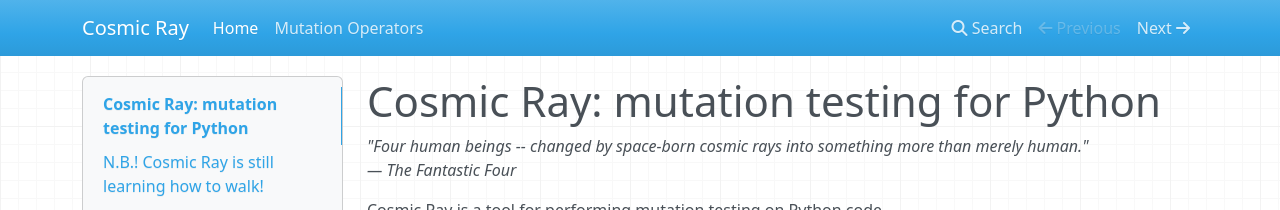
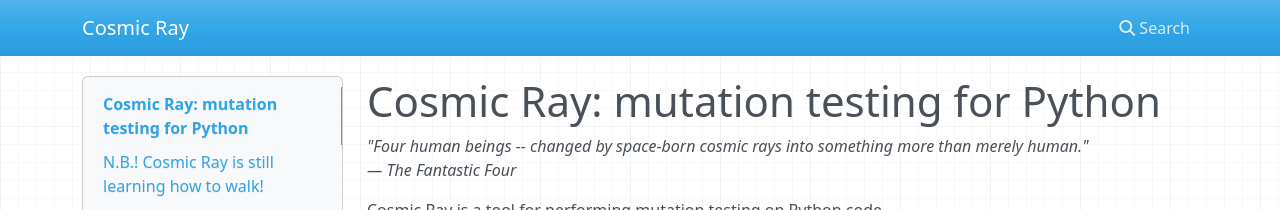
Before and after one commit to sixty-north/cosmic-ray, an MkDocs documentation site: the page built from docs/docs/index.md, in a window 1280 px wide. Shown: the top 210 px of the page. Built offline with MkDocs 1.6.1, drawn with Linux system fonts in a browser that asks for light colours; nearby versions of some CDN libraries; old or Windows-style settings are respelled for this version of MkDocs.

Commit message:
Working on docs pipeline.

```diff
--- a/docs/mkdocs.yml
+++ b/docs/mkdocs.yml
@@ -1,4 +1,3 @@
 site_name: Cosmic Ray
 pages:
     - [index.md, Home]
-    - [operators.md, Mutation Operators]
```
